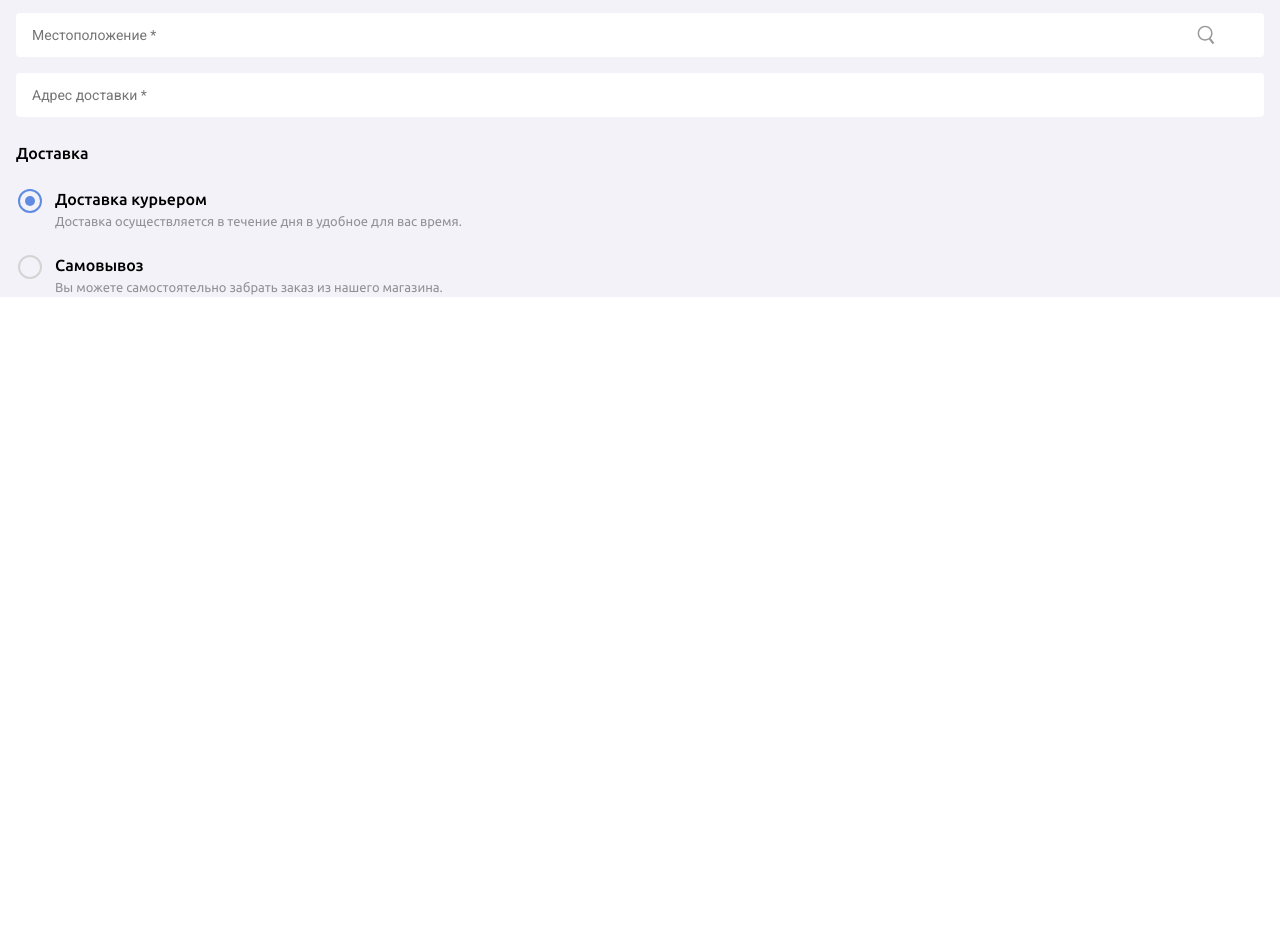
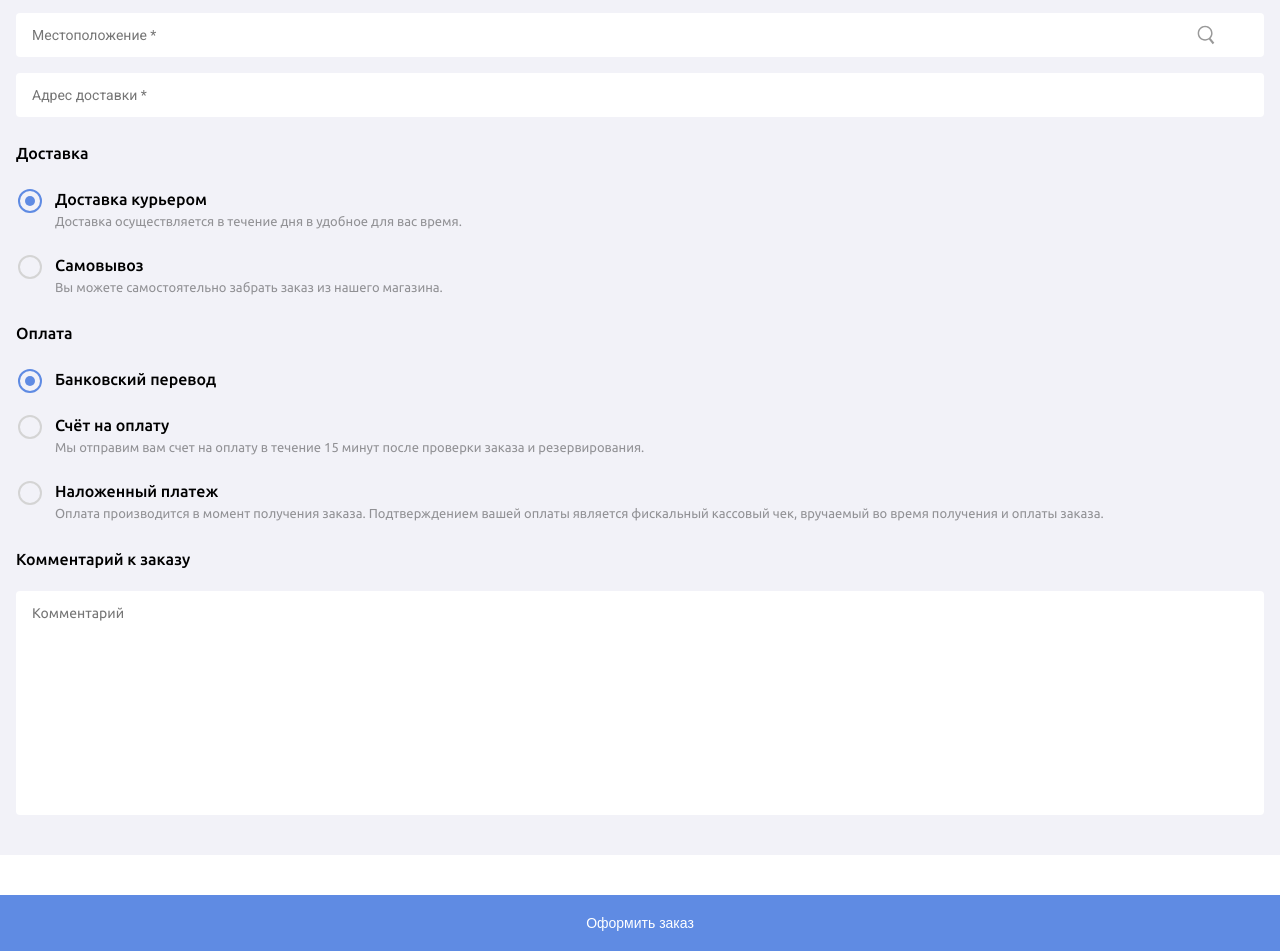
Before and after one commit to vladimirkozak/orderForm, a plain HTML site: page index.html in a window 1280 px wide. Shown: the part 659-1610 px from the top of the page. Before the commit the page ends 956 px from the top, so only its background shows below. Drawn offline with Linux system fonts and the light colour scheme.

Commit message:
main template

```diff
--- a/index.html
+++ b/index.html
@@ -11,6 +11,7 @@
   <link href="https://fonts.googleapis.com/css2?family=Roboto:wght@400;500;700&family=Ubuntu:wght@400;500;700&display=swap" rel="stylesheet">
 </head>
 <body>
+  <form action=""></form>
     <div class="main-container">
       <div class="content">
         <div class="total">
@@ -23,6 +24,7 @@
             <span class="total__weight">20 кг.</span>
           </div>
         </div>
+
 
         <div class="info">
           <div>
@@ -46,7 +48,6 @@
 
         <div class="delivery">
           <span class="delivery__title">Доставка</span>
-
           <div class="delivery__item">
             <input type="radio" id="delivery-id-1" class="delivery__radio" name="delivery-id" checked>
             <label for="delivery-id-1" class="delivery__label">
@@ -56,7 +57,6 @@
               </div>
             </label>
           </div>
-
           <div class="delivery__item">
             <input type="radio" id="delivery-id-2" class="delivery__radio" name="delivery-id">
             <label for="delivery-id-2" class="delivery__label">
@@ -66,11 +66,49 @@
               </div>
             </label>
           </div>
+        </div>
 
+        <div class="payment">
+          <span class="payment__title">Оплата</span>
+          <div class="payment__item">
+            <input type="radio" id="payment-id-1" class="payment__radio" name="payment-id" checked>
+            <label for="payment-id-1" class="payment__label">
+              <div class="payment__desc">
+                <span class="payment__title">Банковский перевод</span>
+                <span class="payment__subtitle"></span>
+              </div>
+            </label>
+          </div>
+          <div class="payment__item">
+            <input type="radio" id="payment-id-2" class="payment__radio" name="payment-id">
+            <label for="payment-id-2" class="payment__label">
+              <div class="payment__desc">
+                <span class="payment__title">Счёт на оплату</span>
+                <span class="payment__subtitle">Мы отправим вам счет на оплату в течение 15 минут после проверки заказа и резервирования.</span>
+              </div>
+            </label>
+          </div>
+          <div class="payment__item">
+            <input type="radio" id="payment-id-3" class="payment__radio" name="payment-id">
+            <label for="payment-id-3" class="payment__label">
+              <div class="payment__desc">
+                <span class="payment__title">Наложенный платеж</span>
+                <span class="payment__subtitle">Оплата производится в момент получения заказа. Подтверждением вашей оплаты является фискальный кассовый чек, вручаемый во время получения и оплаты заказа.</span>
+              </div>
+            </label>
+          </div>
+        </div>
+
+        <div class="comment">
+          <span class="comment__title">Комментарий к заказу</span>
+          <textarea id="comment" class="comment__textarea" placeholder="Комментарий"></textarea>
         </div>
       </div>
     </div>
-
+    <div class="submit-wrap">
+      <input type="submit" value="Оформить заказ" class="order-submit">
+    </div>
+  </form>
 
   <script src="./script.js"></script>
 </body>
--- a/styles.css
+++ b/styles.css
@@ -41,7 +41,7 @@ body {
   color: rgba(0, 0, 0, 0.4);
 }
 
-/**/
+/*info*/
 .info {
   padding: 24px 0 12px;
 }
@@ -75,21 +75,29 @@ body {
   background-position: 96%;
 }
 
+/*delivery*/
 .delivery {
   margin-top: 16px;
 }
 
-.delivery__radio {
+.payment {
+  margin-top: 24px;
+}
+
+.delivery__radio,
+.payment__radio {
   display: none;
 }
 
-.delivery__label {
+.delivery__label,
+.payment__label {
   display: flex;
   margin-top: 22px;
   padding-left: 25px;
 }
 
-.delivery__label::before {
+.delivery__label::before,
+.payment__label::before {
   content: '';
   position: absolute;
   width: 20px;
@@ -101,7 +109,8 @@ body {
   border-radius: 50%;
 }
 
-.delivery__radio:checked + .delivery__label::after {
+.delivery__radio:checked + .delivery__label::after,
+.payment__radio:checked + .payment__label::after {
   content: '';
   position: absolute;
   width: 10px;
@@ -112,29 +121,77 @@ body {
   background-color: #5F8BE3;
 }
 
-.delivery__radio:checked + .delivery__label::before {
+.delivery__radio:checked + .delivery__label::before,
+.payment__radio:checked + .payment__label::before {
   border-color: #5F8BE3;
 }
 
-.delivery__item {
+.delivery__item,
+.payment__item {
   position: relative;
   margin-left: 2px;
 }
 
-.delivery__desc {
+.delivery__desc,
+.payment__desc {
   margin-left: 12px;
 }
 
-.delivery__title {
+.delivery__title,
+.payment__title {
   display: block;
   font-weight: 500;
   font-size: 16px;
   line-height: 24px;
 }
 
-.delivery__subtitle {
+.delivery__subtitle,
+.payment__subtitle {
   display: block;
   font-size: 13px;
   line-height: 20px;
   color: rgba(0, 0, 0, 0.4);
 }
+
+/**/
+.comment {
+  margin-top: 24px;
+  margin-bottom: 40px;
+  display: flex;
+  flex-direction: column;
+}
+.comment__title {
+  font-weight: 500;
+  font-size: 16px;
+  line-height: 24px;
+}
+
+.comment__textarea {
+  margin-top: 20px;
+  margin-bottom: 40px;
+  padding: 12px 16px;
+  min-height: 200px;
+  font-size: 14px;
+  line-height: 20px;
+  font-family: 'Ubuntu';
+  color: rgba(0, 0, 0, 0.4);
+  border-radius: 4px;
+  resize: none;
+  border: none;
+  outline: none;
+}
+
+.submit-wrap {
+  display: flex;
+  flex-direction: column;
+}
+
+.order-submit {
+  padding: 20px 0;
+  font-weight: 500;
+  font-size: 14px;
+  line-height: 16px;
+  color: #FFFFFF;
+  background-color: #5F8BE3;
+  border: none;
+}
```
Also changed, not shown: images/row.svg (added). Lines whose indentation alone changed are shown as unchanged.
